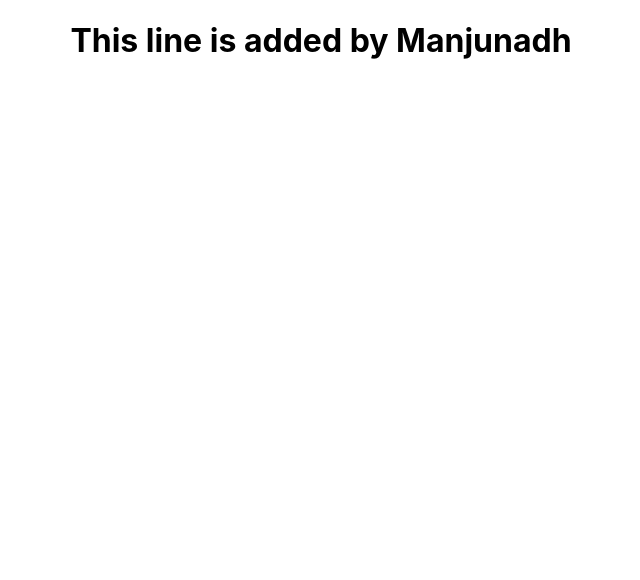
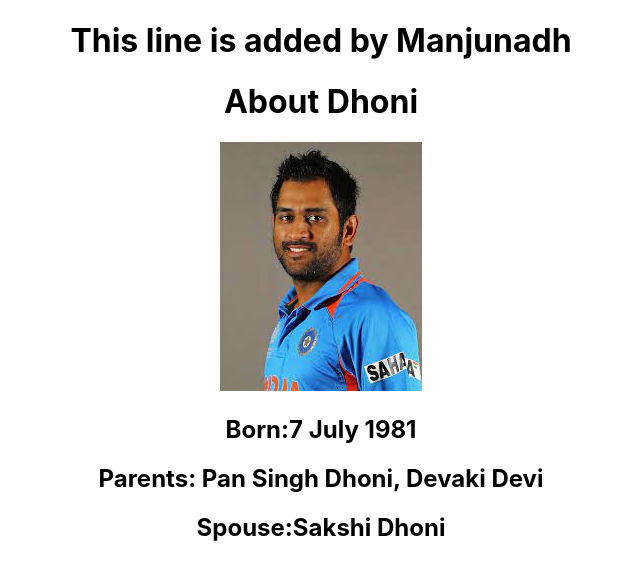
Before and after one commit to manjunadhb/Rep2307, a React (Create React App) app: page / in a window 1280 px wide. Shown: the top 580 px of the page, without its empty margins (319-959 px from the left). Built offline with nearby package versions, Linux system fonts and the light colour scheme.

Commit message:
added dhoni details

```diff
--- a/src/App.js
+++ b/src/App.js
@@ -5,6 +5,11 @@ function App() {
   return (
     <div className="App">
       <h1>This line is added by Manjunadh</h1>
+      <h1>About Dhoni</h1>
+      <img src="./images/Dhoni.jpg"></img>
+      <h2>Born:7 July 1981</h2>
+      <h2>Parents: Pan Singh Dhoni, Devaki Devi</h2>
+      <h2>Spouse:Sakshi Dhoni</h2>
     </div>
   );
 }
```
Also changed, not shown: public/images/Dhoni.jpg (added).
